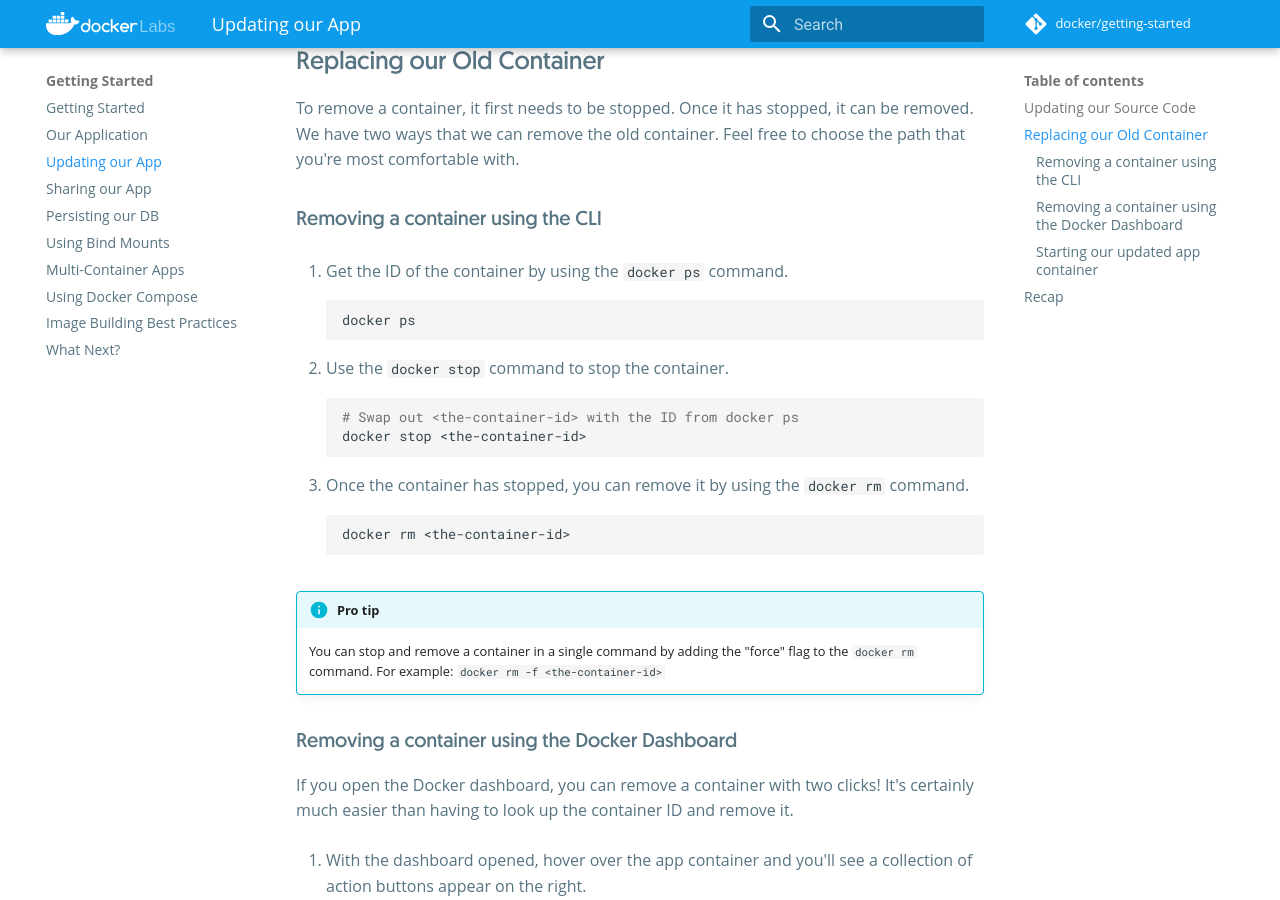
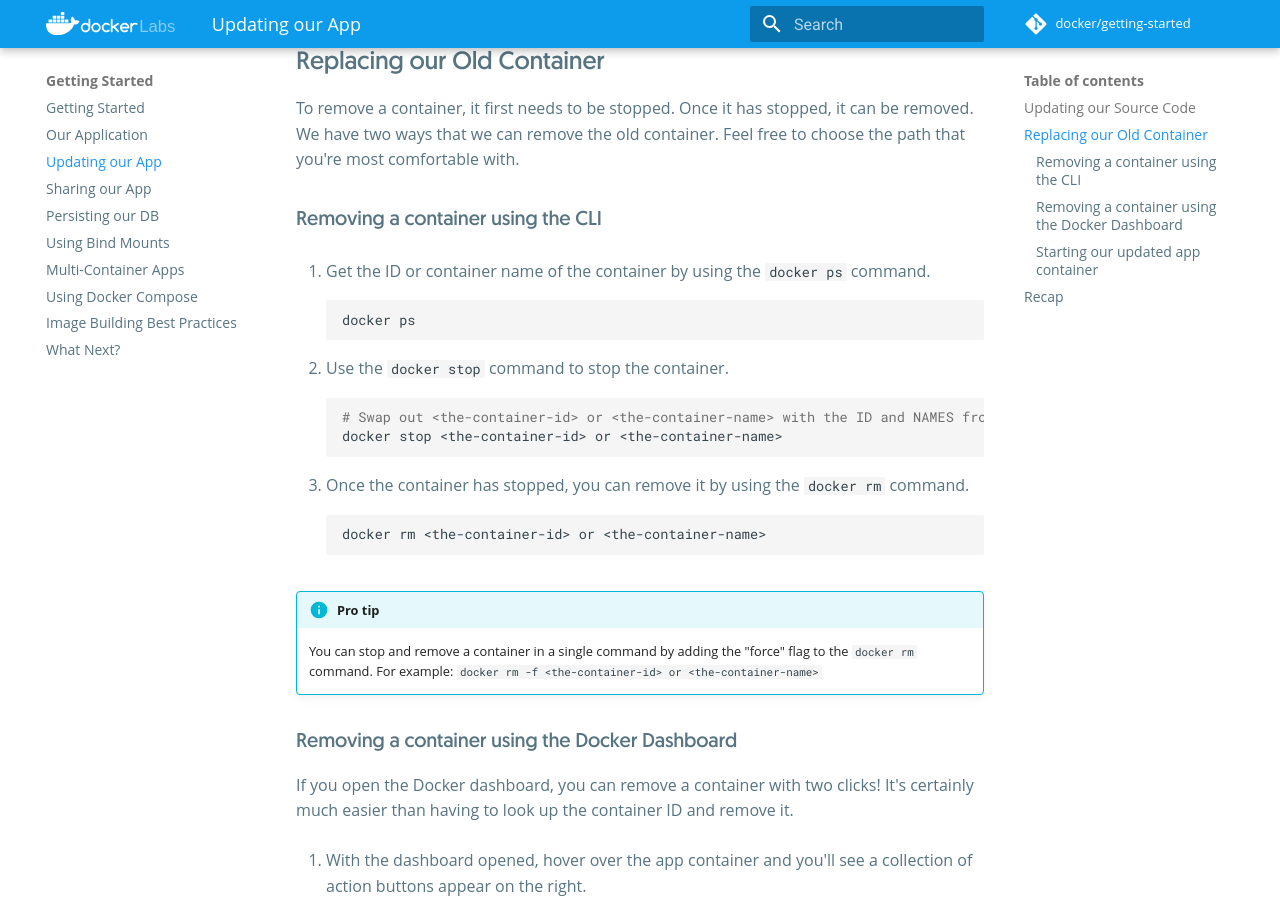
Before and after one commit to docker/getting-started, an MkDocs documentation site: the page built from docs/tutorial/updating-our-app/index.md, in a window 1280 px wide and 900 px high, scrolled down 955 px. Built offline with MkDocs 1.6.1 and Material for MkDocs 9.7.7, drawn with Linux system fonts in a browser that asks for light colours; comment, search, counter and statistics services are not loaded.

Commit message:
command upadted to remove and stop container

````diff
--- a/docs/tutorial/updating-our-app/index.md
+++ b/docs/tutorial/updating-our-app/index.md
@@ -49,7 +49,7 @@
 
 ### Removing a container using the CLI
 
-1. Get the ID of the container by using the `docker ps` command.
+1. Get the ID or container name of the container by using the `docker ps` command.
 
     ```bash
     docker ps
@@ -58,19 +58,19 @@
 1. Use the `docker stop` command to stop the container.
 
     ```bash
-    # Swap out <the-container-id> with the ID from docker ps
-    docker stop <the-container-id>
+    # Swap out <the-container-id> or <the-container-name> with the ID and NAMES from docker ps
+    docker stop <the-container-id> or <the-container-name>
     ```
 
 1. Once the container has stopped, you can remove it by using the `docker rm` command.
 
     ```bash
-    docker rm <the-container-id>
+    docker rm <the-container-id> or <the-container-name>
     ```
 
 !!! info "Pro tip"
     You can stop and remove a container in a single command by adding the "force" flag
-    to the `docker rm` command. For example: `docker rm -f <the-container-id>`
+    to the `docker rm` command. For example: `docker rm -f <the-container-id> or <the-container-name>`
 
 ### Removing a container using the Docker Dashboard
 
````
